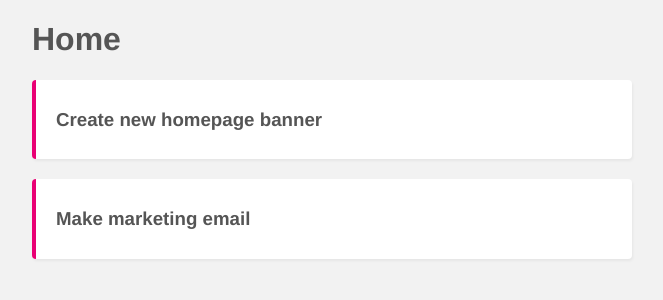
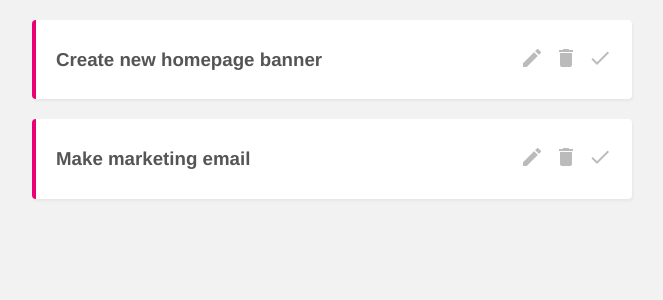
Before and after one commit to Alice-Yoon/vue-practice-project-planner, a Vue app: page / in a window 1280 px wide. Shown: the top 300 px of the page, without its empty margins (308-971 px from the left). Built offline with nearby package versions, Linux system fonts and the light colour scheme; data requests are answered from the project's data file.

Commit message:
added deleting project function

```diff
--- a/public/index.html
+++ b/public/index.html
@@ -5,6 +5,8 @@
     <meta http-equiv="X-UA-Compatible" content="IE=edge">
     <meta name="viewport" content="width=device-width,initial-scale=1.0">
     <link rel="icon" href="<%= BASE_URL %>favicon.ico">
+    <link href="https://fonts.googleapis.com/icon?family=Material+Icons"
+      rel="stylesheet">
     <title><%= htmlWebpackPlugin.options.title %></title>
   </head>
   <body>
@@ -13,5 +15,22 @@
     </noscript>
     <div id="app"></div>
     <!-- built files will be auto injected -->
+
+    <!-- {
+      "projects": [
+        {
+          "id": 1,
+          "title": "Create new homepage banner",
+          "details": "Lorem ipsum",
+          "complete": false
+        },
+        {
+          "id": 2,
+          "title": "Make marketing email",
+          "details": "Lorem ipsum",
+          "complete": true
+        }
+      ]
+    } -->
   </body>
 </html>
--- a/src/components/SingleProject.vue
+++ b/src/components/SingleProject.vue
@@ -2,6 +2,11 @@
   <div class="project">
     <div class="actions">
       <h3 @click="toggleShowDetails">{{ project.title }}</h3>
+      <div class="icons">
+        <span class="material-icons">edit</span>
+        <span @click="deleteProject" class="material-icons">delete</span>
+        <span class="material-icons">done</span>
+      </div>
     </div>
     <div class="details" v-if="showDetails">
       <p>{{ project.details }}</p>
@@ -20,6 +25,11 @@
   methods: {
     toggleShowDetails() {
       this.showDetails = !this.showDetails
+    },
+    deleteProject() {
+      fetch(`http://localhost:3000/projects/${this.project.id}`, { method: 'DELETE' })
+        .then(() => this.$emit('deleteProject', this.project.id))
+        .catch(err => console.log(err))
     }
   }
 }
@@ -37,4 +47,18 @@
 h3 {
   cursor: pointer;
 }
+.actions {
+  display: flex;
+  justify-content: space-between;
+  align-items: center;
+}
+.material-icons {
+  font-size: 24px;
+  margin-left: 10px;
+  color: #bbb;
+  cursor: pointer;
+}
+.material-icons:hover {
+  color: #777;
+}
 </style>
--- a/src/views/Home.vue
+++ b/src/views/Home.vue
@@ -1,9 +1,8 @@
 <template>
   <div class="home">
-    <h1>Home</h1>
     <div v-if="projects.length">
       <div v-for="project in projects" :key="project.id">
-        <SingleProject :project="project" />
+        <SingleProject :project="project" @deleteProject='deleteSingleProject' />
       </div>
     </div>
   </div>
@@ -25,6 +24,11 @@
       .then(res => res.json())
       .then(data => this.projects = data)
       .catch(err => console.log(err.message))
+  },
+  methods: {
+    deleteSingleProject(id) {
+      this.projects = this.projects.filter(project => project.id !== id)
+    }
   }
 }
 </script>
```
